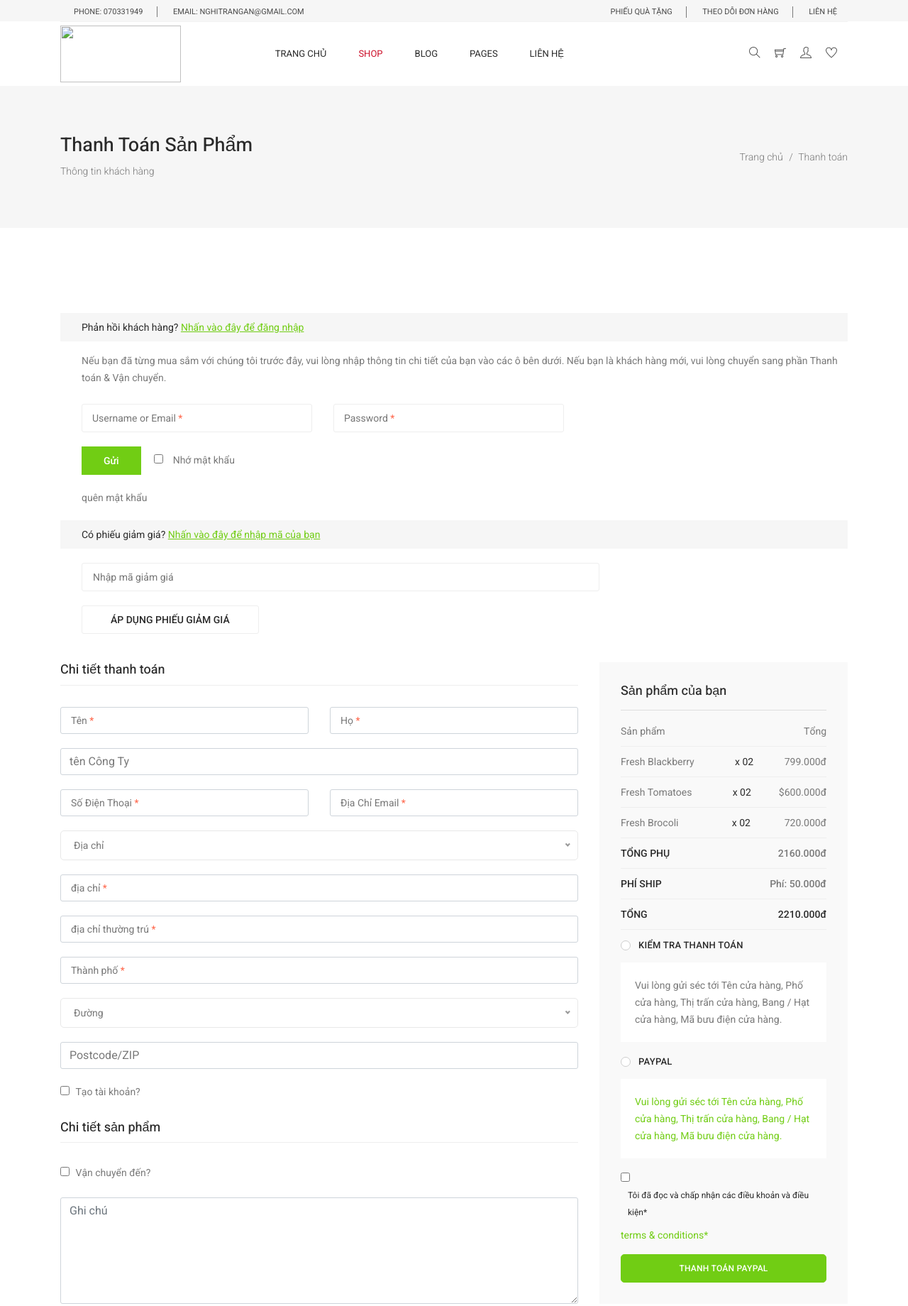
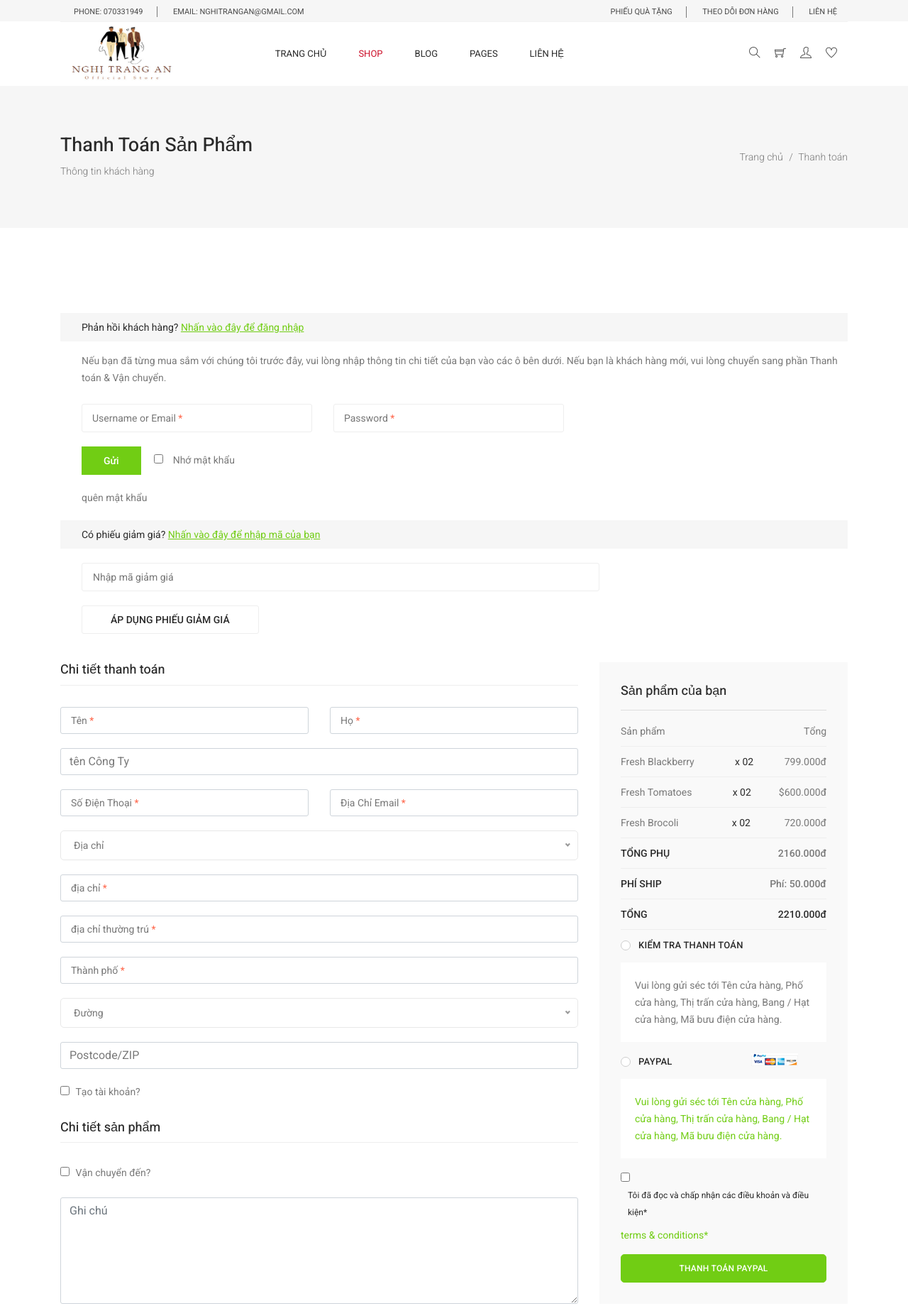
Before and after one commit to Trangpham1708/gianabui, a plain HTML site: page checkout.html in a window 1280 px wide. Shown: the top 1840 px of the page at 71% size. Drawn offline with Linux system fonts and the light colour scheme.

Commit message:
checkout.html

```diff
--- a/checkout.html
+++ b/checkout.html
@@ -7,7 +7,7 @@
       name="viewport"
       content="width=device-width, initial-scale=1, shrink-to-fit=no"
     />
-    <link rel="icon" href="img/favicon.png" type="image/png" />
+    <link rel="icon" href="favicon.png" type="image/png" />
     <title>Thanh Toán</title>
     <!-- Bootstrap CSS -->
     <link rel="stylesheet" href="css/bootstrap.css" />
@@ -65,7 +65,7 @@
           <nav class="navbar navbar-expand-lg navbar-light w-100">
             <!-- Brand and toggle get grouped for better mobile display -->
             <a class="navbar-brand logo_h" href="index.html">
-              <img src="img/logo.png" width="170" height="80" alt="" />
+              <img src="logo.png" width="170" height="80" alt="" />
             </a>
             <button
               class="navbar-toggler"
@@ -496,7 +496,7 @@
                   <div class="radion_btn">
                     <input type="radio" id="f-option6" name="selector" />
                     <label for="f-option6">Paypal </label>
-                    <img src="img/product/single-product/card.jpg" alt="" />
+                    <img src="product/single-product/card.jpg" alt="" />
                     <div class="check"></div>
                   </div>
                   <p>
```
